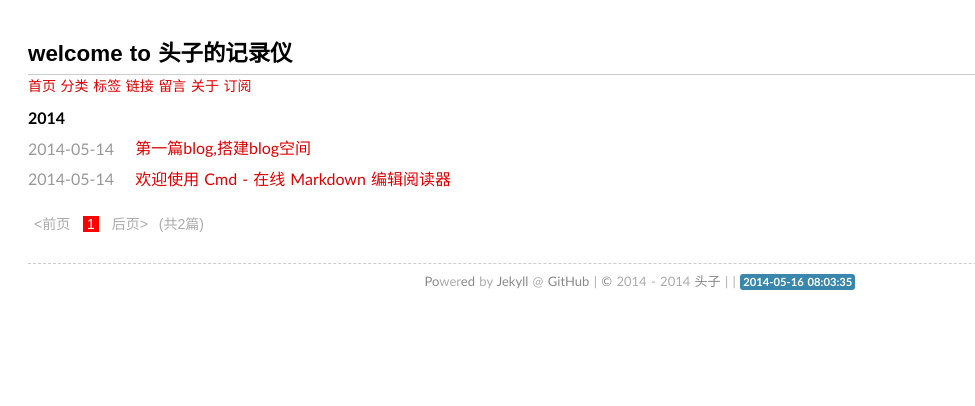
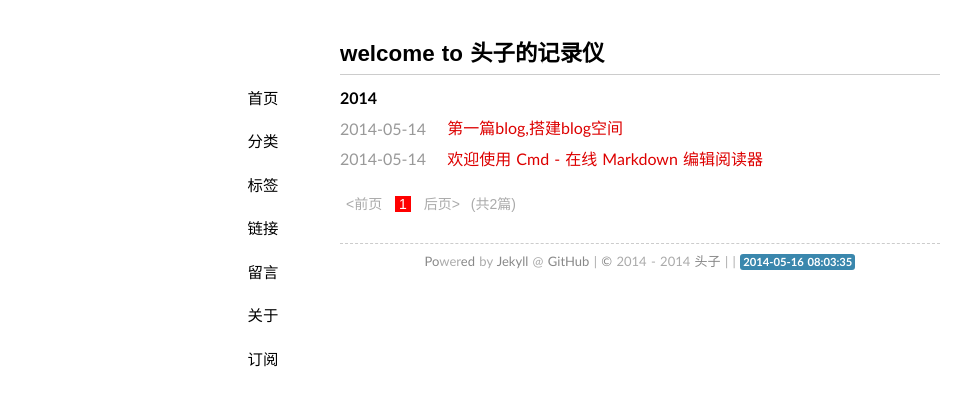
Before and after one commit to touzi/touzi.github.io, a Jekyll site: the page built from index.html, in a window 1280 px wide. Shown: the top 406 px of the page, without its empty margins (0-975 px from the left). Built offline with Jekyll 4.4.1, drawn with Linux system fonts in a browser that asks for light colours; some web fonts are replaced; Markdown is read by kramdown in place of the engine named in the settings; the list of posts is cut into pages by our own code; comment, search, counter and statistics services are not loaded.

Commit message:
修改回头

```diff
--- a/_layouts/default.html
+++ b/_layouts/default.html
@@ -42,16 +42,7 @@
         <header>
         <h1>{{ page.title }}</h1>
         </header>
-        <div>
-          <span><a title="网站首页" class="" href="/">首页</a></span>
-          <span><a title="文章分类" class="" href="/categories/">分类</a></span>
-          <span><a title="标签索引" class="" href="/tags/">标签</a></span>
-          <span><a title="友情链接" class="" href="/links/">链接</a></span>
-          <span><a title="留言交流" class="" href="/guestbook/">留言</a></span>
-          <span><a title="关于站长" class="" href="/about/">关于</a></span>
-          <span><a title="种子订阅" class="" href="/feed/" target="_blank">订阅</a></span>
-        </div>
-        <!--<nav>
+        <nav>
         <span><a title="网站首页" class="" href="/">首页</a></span>
         <span><a title="文章分类" class="" href="/categories/">分类</a></span>
         <span><a title="标签索引" class="" href="/tags/">标签</a></span>
@@ -59,7 +50,7 @@
         <span><a title="留言交流" class="" href="/guestbook/">留言</a></span>
         <span><a title="关于站长" class="" href="/about/">关于</a></span>
         <span><a title="种子订阅" class="" href="/feed/" target="_blank">订阅</a></span>
-        </nav>-->
+        </nav>
         <article class="content">
         {{ content }}
         </article>
--- a/media/css/home.css
+++ b/media/css/home.css
@@ -16,11 +16,11 @@ font-weight:700;
 }
 }
 
-/*html {
+html {
 font-size:100%;
 -webkit-text-size-adjust:100%;
 -ms-text-size-adjust:100%;
-}*/
+}
 
 a:focus {
 outline:5px auto 0;
--- a/media/css/style.css
+++ b/media/css/style.css
@@ -28,8 +28,7 @@ pre code{margin:1em 0;font-size:13px;line-height:1.6;display:block;overflow:auto
 blockquote{display:block;text-align:justify;border-left:4px solid #eeeeee;}
 blockquote{margin:1em 0em;padding-left:1.5em;}
 blockquote p{margin:0;padding:.5em 0;}
-/*#container{width:600px;margin:2em auto;display:block;padding:0 2em;}*/
-#container{margin:2em auto;display:block;padding:0 2em;}
+#container{width:600px;margin:2em auto;display:block;padding:0 2em;}
 .content{font-size:16px;line-height:24px;}
 .content h1{padding:.5em 0;}
 .content img{max-width:640px;display:block;margin:4px auto;-webkit-box-shadow:#999 1px 1px 4px;-moz-box-shadow:#999 1px 1px 4px;box-shadow:#999 1px 1px 4px;}
```
